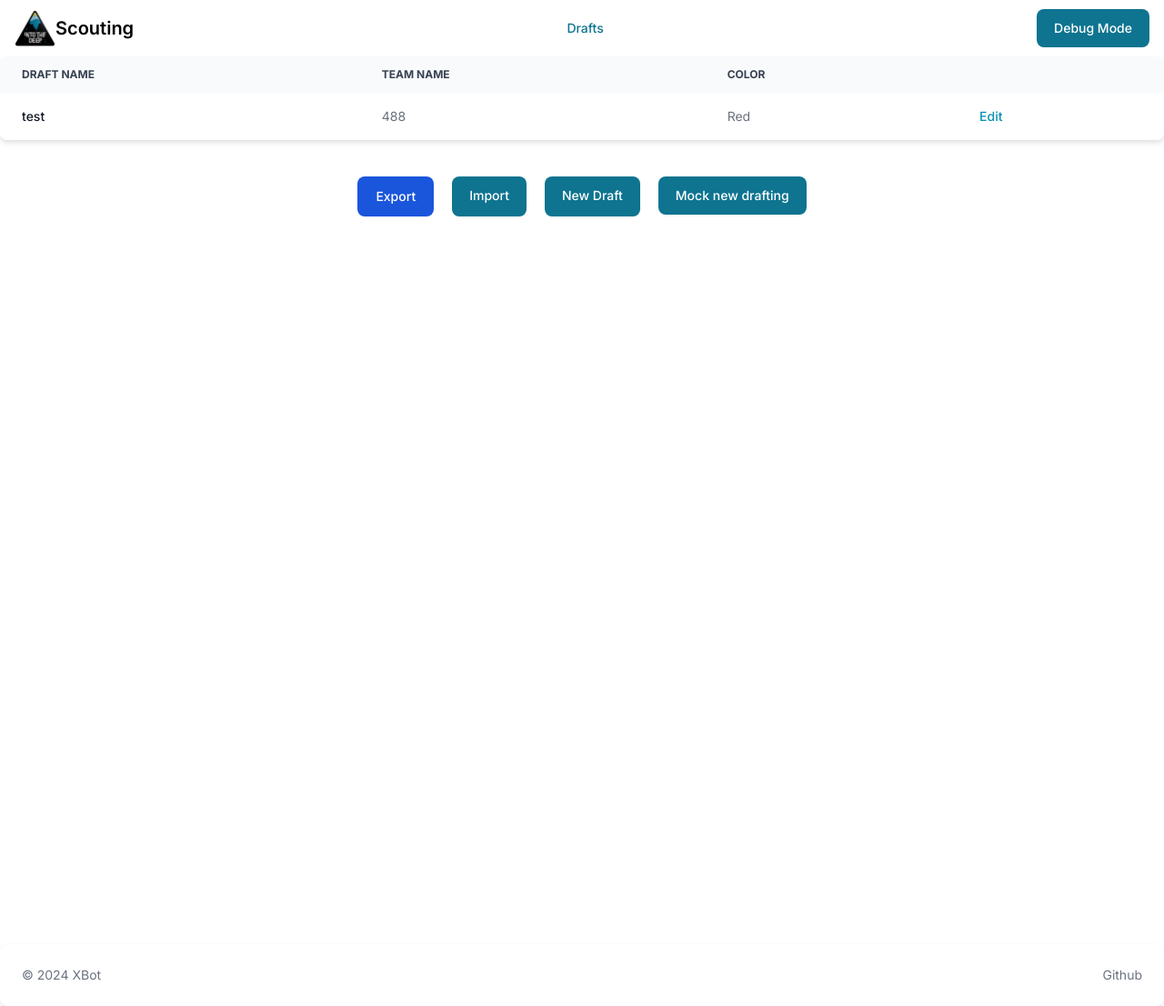
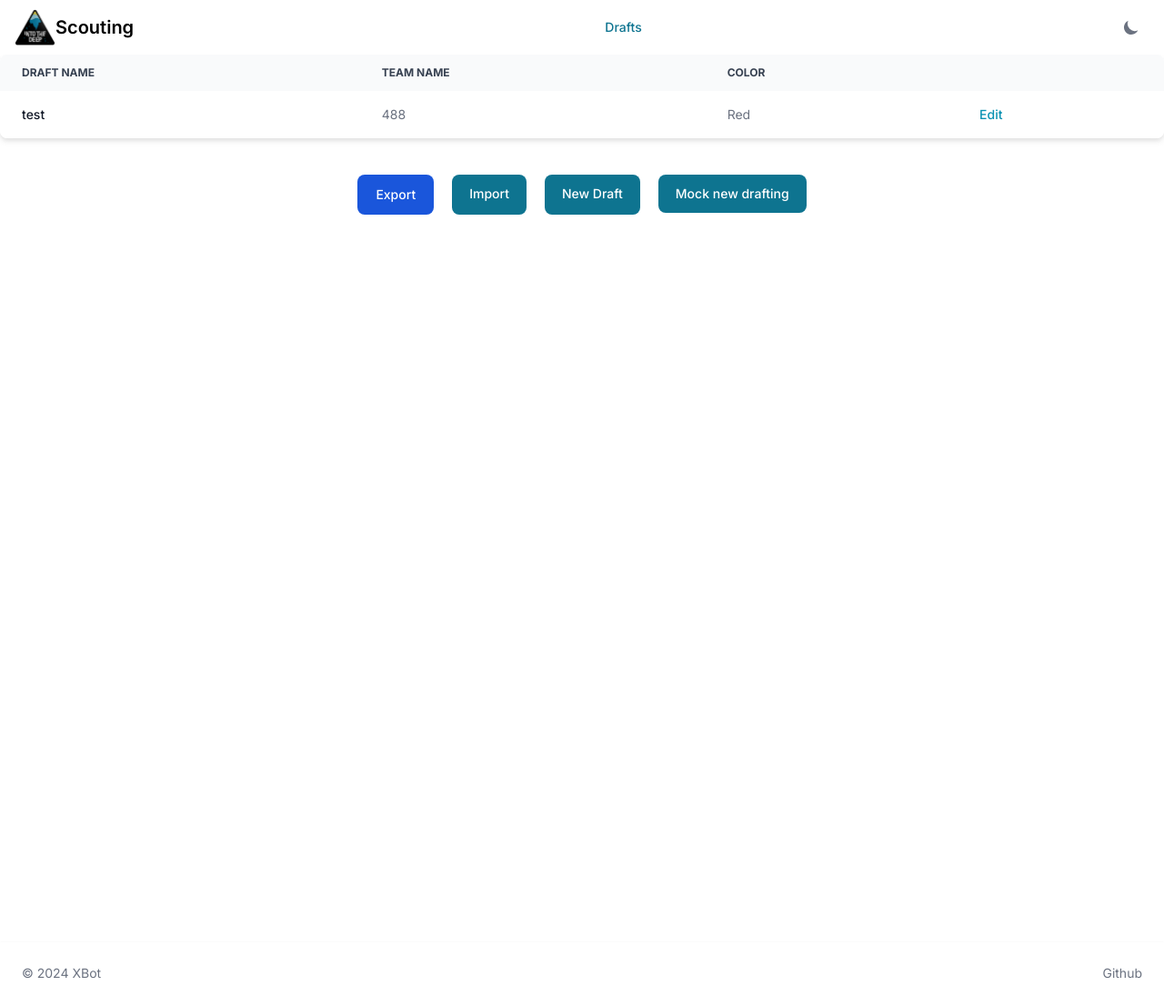
Before and after one commit to XBOT-FTC/FTC-Scouting-App, a Next.js app: page /drafts in a window 1280 px wide. Shown: the whole page at 91% size. Built offline with nearby package versions, Linux system fonts and the light colour scheme.

Commit message:
add dark mode

```diff
--- a/app/drafts/page.tsx
+++ b/app/drafts/page.tsx
@@ -51,7 +51,7 @@ export default function Drafts() {
   }, [setDrafts]);
   return (
     <>
-      <Modal show={openImport} onClose={() => setOpenImport(false)}>
+      <Modal show={openImport} onClose={() => setOpenImport(false)} className="dark:text-gray-100">
         <Modal.Header>Import</Modal.Header>
         <Modal.Body>
           Import your data! The entire tree will be vaildated so you do not need
--- a/app/edit/page.tsx
+++ b/app/edit/page.tsx
@@ -35,7 +35,7 @@ export default function Home() {
       </ButtonGroup>
       <div className="h-10" />
 
-      <div>
+      <div className="dark:text-gray-100">
         <text className="flex h-10 justify-center">Scored Sample</text>
         <div className="grid grid-flow-col grid-rows-2 justify-center gap-5 text-center">
           <NumberInput
--- a/app/layout.tsx
+++ b/app/layout.tsx
@@ -25,7 +25,7 @@ export default function RootLayout({
       <body className={inter.className}>
         <Nav />
         <main className="dark:bg-gray-800">{children}</main>
-        <div className="flex min-h-screen " />
+        <div className="flex min-h-screen dark:bg-gray-800 " />
         <Foot />
       </body>
     </html>
--- a/components/foot.tsx
+++ b/components/foot.tsx
@@ -2,10 +2,12 @@ import { Footer } from "flowbite-react";
 
 export function Foot() {
   return (
-    <Footer container>
-      <Footer.Copyright href="#" by="XBot" year={2024}/>
+    <Footer container className="rounded-none">
+      <Footer.Copyright href="#" by="XBot" year={2024} />
       <Footer.LinkGroup>
-        <Footer.Link href="https://github.com/XBOT-FTC/FTC-Scouting-App">Github</Footer.Link>
+        <Footer.Link href="https://github.com/XBOT-FTC/FTC-Scouting-App">
+          Github
+        </Footer.Link>
       </Footer.LinkGroup>
     </Footer>
   );
--- a/components/nav.tsx
+++ b/components/nav.tsx
@@ -18,13 +18,13 @@ export function Nav() {
   return (
     <Navbar fluid>
       <NavbarBrand as={Link} href="/">
-      <Image src="images/image.png" alt="Branding" width={45} height={45}/>
+        <Image src="images/image.png" alt="Branding" width={45} height={45} />
         <span className="self-center whitespace-nowrap text-xl font-semibold dark:text-white">
           Scouting
         </span>
       </NavbarBrand>
       <div className="flex md:order-2">
-        <Button
+        {/* <Button
           as="span"
           className="cursor-pointer"
           onClick={() => {
@@ -32,7 +32,8 @@ export function Nav() {
           }}
         >
           Debug Mode
-        </Button>
+        </Button> */}
+        <DarkThemeToggle />
         <NavbarToggle />
       </div>
       <NavbarCollapse>
--- a/components/number-input.tsx
+++ b/components/number-input.tsx
@@ -3,18 +3,17 @@ import { ArrowBigDown, ChevronDown, ChevronUp, Upload } from "lucide-react";
 import { useState } from "react";
 
 export interface NumberInputProps {
-  onChange?: (number: number) => void
+  onChange?: (number: number) => void;
 }
 
-export function NumberInput({onChange}: NumberInputProps) {
+export function NumberInput({ onChange }: NumberInputProps) {
   const [number, setNumber] = useState<number>(0);
   return (
-    <div className="grid size-20 place-items-center rounded-md bg-white shadow-md">
+    <div className="grid size-20 place-items-center rounded-md bg-white shadow-md dark:bg-gray-800 dark:text-gray-200">
       <button
-        type="button"
         onClick={() => {
           setNumber(number + 1);
-          if (onChange) onChange(number + 1)
+          if (onChange) onChange(number + 1);
         }}
       >
         <ChevronUp className="content-start" />
@@ -23,10 +22,9 @@ export function NumberInput({onChange}: NumberInputProps) {
       <text className="text-center">{number}</text>
       <div />
       <button
-        type="button"
         onClick={() => {
           if (number > 0) setNumber(number - 1);
-          if (onChange) onChange(number - 1)
+          if (onChange) onChange(number - 1);
         }}
       >
         <ChevronDown className="self-end" />
```
